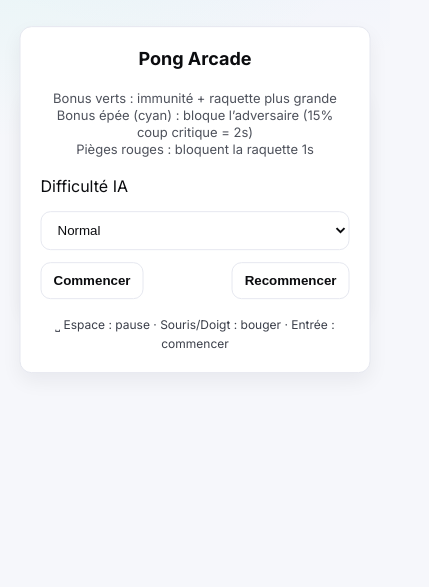
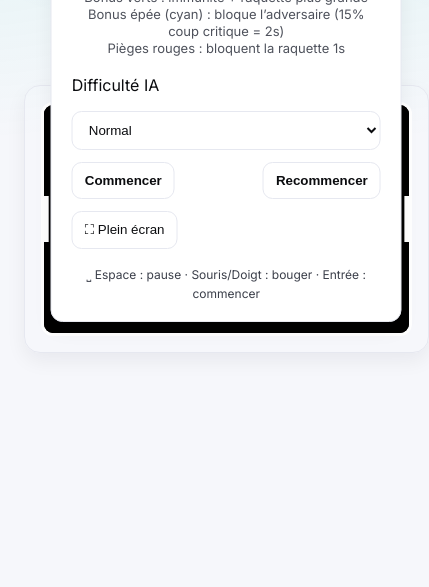
Before and after one commit to gheyraud225/SiteWeb, a plain HTML site: page pong.html in a window 390 px wide. Shown: the part 257-844 px from the top of the page, 429 px wide, since content can reach past the window. Drawn offline with Linux system fonts and the light colour scheme.

Commit message:
mode pleine écran au pong, plus responsive

```diff
--- a/pong.html
+++ b/pong.html
@@ -48,6 +48,102 @@ canvas#pong{ background:#000; border:3px solid #fff; border-radius:12px; width:1
 
 
 @media (max-width:900px){ .back-link{ top:72px } }
+
+
+/* Plein écran : on centre et on garde le bon ratio (800x500 = 16:10) */
+:root { --pong-aspect: calc(800 / 500); } /* 1.6 */
+
+:fullscreen body,
+:-webkit-full-screen body {
+  overflow: hidden;
+}
+
+.fullscreen-host {
+  display: flex;
+  align-items: center;
+  justify-content: center;
+  background: #000; /* fond neutre autour du canvas */
+  width: 100vw;
+  height: 100vh;
+}
+
+/* Le canvas remplit au mieux l’écran sans déformer (min côté) */
+.fullscreen-host canvas#pong {
+  width: min(100vw, calc(100vh * var(--pong-aspect)));
+  height: min(100vh, calc(100vw / var(--pong-aspect)));
+  max-width: 100vw;
+  max-height: 100vh;
+  border-radius: 0; /* bord plein écran */
+}
+
+/* Le menu overlay suit en plein écran */
+:fullscreen #menu,
+:-webkit-full-screen #menu {
+  position: fixed;
+  inset: auto auto 5% 50%;
+  transform: translateX(-50%);
+  background: rgba(20,20,20,.92);
+}
+/* ——— Canvas responsive (16:10), net sur desktop & mobile ——— */
+:root { --pong-aspect: calc(800 / 500); } /* 1.6 (16:10) */
+
+.game-box { display:flex; justify-content:center; }
+.stage {
+  position: relative;
+  width: min(95vw, 960px);    /* s'adapte, plafond desktop */
+  aspect-ratio: 16 / 10;      /* garde le ratio */
+  max-height: 96vh;           /* évite de dépasser l'écran */
+}
+#pong {
+  width: 100%;
+  height: 100%;
+  display: block;
+  background: #000;
+  border: 3px solid #fff;
+  border-radius: 12px;
+  touch-action: none;
+}
+#menu {
+  position: absolute;
+  left: 50%;
+  bottom: 6%;
+  transform: translateX(-50%);
+  z-index: 2;
+}
+
+/* ——— Plein écran natif (API) ou simulé (fallback) ——— */
+.fullscreen-host,
+:fullscreen .stage,
+:-webkit-full-screen .stage {
+  width: min(100vw, calc(100vh * var(--pong-aspect)));
+  height: min(100vh, calc(100vw / var(--pong-aspect)));
+  max-width: 100vw;
+  max-height: 100vh;
+  aspect-ratio: auto; /* on fixe largeur/hauteur ci-dessus */
+  background: #000;
+}
+
+:fullscreen #pong,
+:-webkit-full-screen #pong,
+.fullscreen-host #pong {
+  border-radius: 0; /* bord plein écran */
+}
+
+/* le menu reste centré en plein écran */
+:fullscreen #menu,
+:-webkit-full-screen #menu,
+.fullscreen-host #menu {
+  position: fixed;
+  left: 50%;
+  bottom: 5%;
+  transform: translateX(-50%);
+  background: rgba(20,20,20,.92);
+}
+
+
+
+
+
 </style>
 </head>
 <body>
@@ -60,7 +156,6 @@ canvas#pong{ background:#000; border:3px solid #fff; border-radius:12px; width:1
             </div>
             <nav class="primary" aria-label="Navigation principale">
                 <a href="./index.html">Accueil</a>
-<a href="./blog.html">Blog</a>
                 <a class="pong" href="./pong.html">Pong++</a>
             </nav>
             <div style="display:flex; gap:8px; align-items:center;">
@@ -83,6 +178,7 @@ canvas#pong{ background:#000; border:3px solid #fff; border-radius:12px; width:1
 <div class="game-wrap">
     <section class="card" style="padding:16px;">
         <div class="game-box">
+            <div class="stage">
                 <!-- Menu overlay -->
                 <div id="menu" role="dialog" aria-modal="true">
                     <h1>Pong Arcade</h1>
@@ -101,12 +197,14 @@ Pièges rouges : bloquent la raquette 1s
                         <button id="startBtn" class="btn primary">Commencer</button>
                         <button id="restartBtn" class="btn">Recommencer</button>
                     </div>
+                    <div class="row">
+                        <button id="fsBtn" title="F">⛶ Plein écran</button>
+                    </div>
                 <small>⎵ Espace : pause · Souris/Doigt : bouger · Entrée : commencer</small>
                 </div>
-
-
                 <!-- Canvas du jeu -->
                 <canvas id="pong" width="800" height="500"></canvas>
+            </div>
         </div>
     </section>
 </div>
@@ -640,5 +738,54 @@ if (e.type === "burstColored") {
     // Démarrage
     menu.style.display="flex";
   </script>
+ <script>
+(function setupFullscreen(){
+  const fsBtn = document.getElementById('fsBtn');
+  const host = document.querySelector('.stage') || document.documentElement;
+
+  function fsEnabled(){
+    return document.fullscreenEnabled || document.webkitFullscreenEnabled || false;
+  }
+  async function enterFS(){
+    try {
+      if (host.requestFullscreen) await host.requestFullscreen();
+      else if (host.webkitRequestFullscreen) host.webkitRequestFullscreen(); // Safari
+      if (screen.orientation?.lock) screen.orientation.lock('landscape').catch(()=>{});
+    } catch(e){}
+  }
+  async function exitFS(){
+    try {
+      if (document.exitFullscreen) await document.exitFullscreen();
+      else if (document.webkitExitFullscreen) document.webkitExitFullscreen();
+    } catch(e){}
+  }
+  function isFS(){
+    return !!(document.fullscreenElement || document.webkitFullscreenElement);
+  }
+  function toggleFS(){
+    if (!fsEnabled()) {
+      host.classList.toggle('fullscreen-host'); // fallback
+      updateBtn();
+      return;
+    }
+    if (isFS()) exitFS(); else enterFS();
+  }
+  function updateBtn(){
+    const active = isFS() || host.classList.contains('fullscreen-host');
+    fsBtn.textContent = active ? '⤢ Quitter' : '⛶ Plein écran';
+    fsBtn.title = 'F';
+  }
+  fsBtn?.addEventListener('click', toggleFS);
+  document.addEventListener('keydown', (e)=>{ if (e.key.toLowerCase() === 'f') toggleFS(); });
+  ['fullscreenchange','webkitfullscreenchange'].forEach(evt=>document.addEventListener(evt, updateBtn));
+  updateBtn();
+
+  // Ajustements dynamiques (rotation mobile / resize)
+  window.addEventListener('orientationchange', ()=>setTimeout(updateBtn, 150));
+  window.addEventListener('resize', ()=>{/* CSS gère, mais on garde un hook si tu veux réagir */});
+})();
+</script>
+
+
 </body>
 </html>
```
Lines whose indentation alone changed are shown as unchanged.
